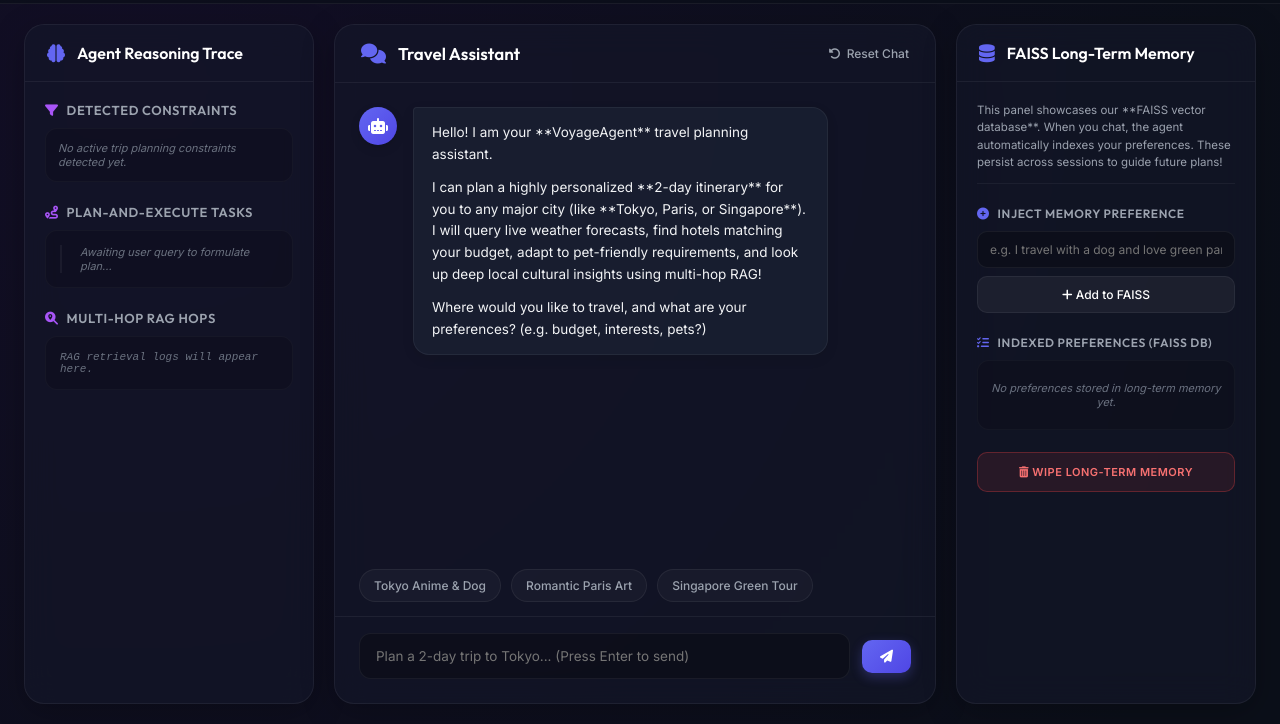
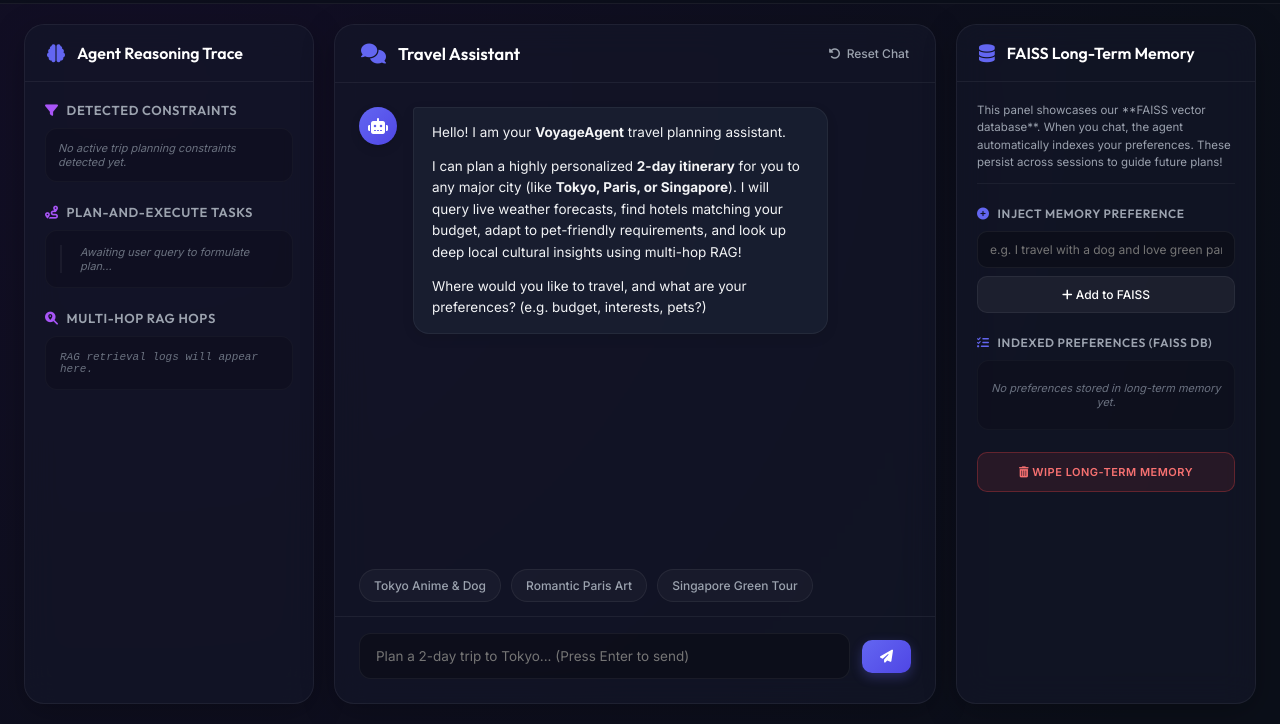
Before and after one commit to milong03/VoyageAgent, a plain HTML site: page static/index.html in a window 1280 px wide. Shown: the part 76-800 px from the top of the page. Drawn offline with nearby package versions, Linux system fonts and the light colour scheme; no server answers.

Commit message:
Fix: Replace literal bold asterisks in index.html initial message with strong HTML tags

```diff
--- a/static/index.html
+++ b/static/index.html
@@ -108,8 +108,8 @@
                     <div class="message assistant-message message-initial">
                         <div class="avatar"><i class="fa-solid fa-robot"></i></div>
                         <div class="message-content">
-                            <p>Hello! I am your **VoyageAgent** travel planning assistant.</p>
-                            <p>I can plan a highly personalized **2-day itinerary** for you to any major city (like **Tokyo, Paris, or Singapore**). I will query live weather forecasts, find hotels matching your budget, adapt to pet-friendly requirements, and look up deep local cultural insights using multi-hop RAG!</p>
+                            <p>Hello! I am your <strong>VoyageAgent</strong> travel planning assistant.</p>
+                            <p>I can plan a highly personalized <strong>2-day itinerary</strong> for you to any major city (like <strong>Tokyo, Paris, or Singapore</strong>). I will query live weather forecasts, find hotels matching your budget, adapt to pet-friendly requirements, and look up deep local cultural insights using multi-hop RAG!</p>
                             <p>Where would you like to travel, and what are your preferences? (e.g. budget, interests, pets?)</p>
                         </div>
                     </div>
```
